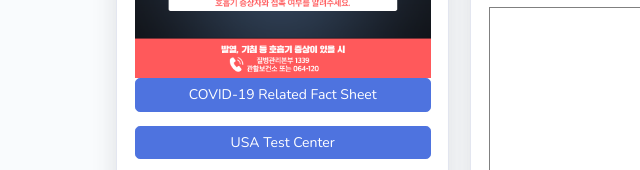
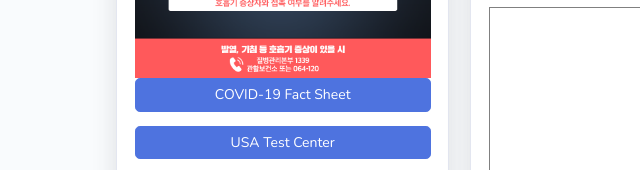
Before and after one commit to dentobox/hereitis, a plain HTML site: page index.html in a window 1280 px wide. Shown: the part 2488-2658 px from the top of the page, 101-741 px from the left. Drawn offline with nearby package versions, Linux system fonts and the light colour scheme; a web font is replaced by a local one.

Commit message:
Update index.html

```diff
--- a/index.html
+++ b/index.html
@@ -88,7 +88,7 @@
         </a>
         <div id="collapseSupport" class="collapse" aria-labelledby="headingSupport" data-parent="#accordionSidebar">
           <div class="bg-white py-2 collapse-inner rounded">
-            <a class="collapse-item" href="https://www.cdc.gov/coronavirus/2019-ncov/downloads/2019-ncov-factsheet.pdf" target="_blank">COVID-19 Related Fact Sheet</a>
+            <a class="collapse-item" href="https://www.cdc.gov/coronavirus/2019-ncov/downloads/2019-ncov-factsheet.pdf" target="_blank">COVID-19 Fact Sheet</a>
             <a class="collapse-item" href="https://www.tomsguide.com/news/drive-through-coronavirus-testing-locations-where-to-go-in-your-state#New-York-coronavirus-drive-through-testing" target="_blank">USA Test Center</a>
             <a class="collapse-item" href="https://studentaid.gov/announcements-events/coronavirus" target="_blank">Student Aid</a>
             <a class="collapse-item" href="https://www.sba.gov/page/coronavirus-covid-19-small-business-guidance-loan-resources" target="_blank">Small Business Resources</a>
@@ -378,7 +378,7 @@
                   <a href="img/safe_1.png" class="block" target="_blank"><img src="img/safe_1.png" alt="Safe rule1" /></a>
                   <a href="img/safe_2.png" class="block" target="_blank"><img src="img/safe_2.png" alt="Safe rule2" /></a>
                   <a href="img/safe_3.png" class="block" target="_blank"><img src="img/safe_3.png" alt="Safe rule3" /></a>
-                  <a target="_blank" class="btn btn-primary" style="width:100%;margin-bottom:1rem;" href="https://www.cdc.gov/coronavirus/2019-ncov/downloads/2019-ncov-factsheet.pdf" role="button">COVID-19 Related Fact Sheet</a>
+                  <a target="_blank" class="btn btn-primary" style="width:100%;margin-bottom:1rem;" href="https://www.cdc.gov/coronavirus/2019-ncov/downloads/2019-ncov-factsheet.pdf" role="button">COVID-19 Fact Sheet</a>
                   <a target="_blank" class="btn btn-primary" style="width:100%; margin-bottom:1rem;" href="https://www.tomsguide.com/news/drive-through-coronavirus-testing-locations-where-to-go-in-your-state#New-York-coronavirus-drive-through-testing" role="button">USA Test Center</a>
                   <a target="_blank" class="btn btn-primary" style="width:100%; margin-bottom:1rem;" href="https://studentaid.gov/announcements-events/coronavirus" role="button">Student Aid</a>
                   <a target="_blank" class="btn btn-primary" style="width:100%; margin-bottom:1rem;" href="https://www.sba.gov/page/coronavirus-covid-19-small-business-guidance-loan-resources" role="button">Small Business Resources</a>
```
